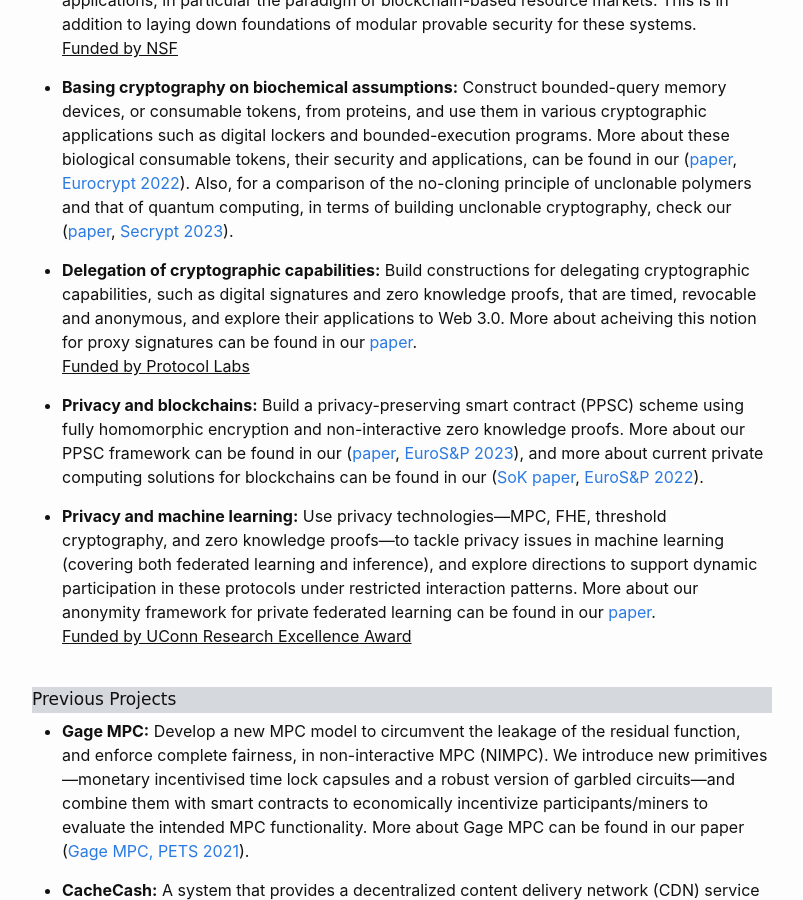
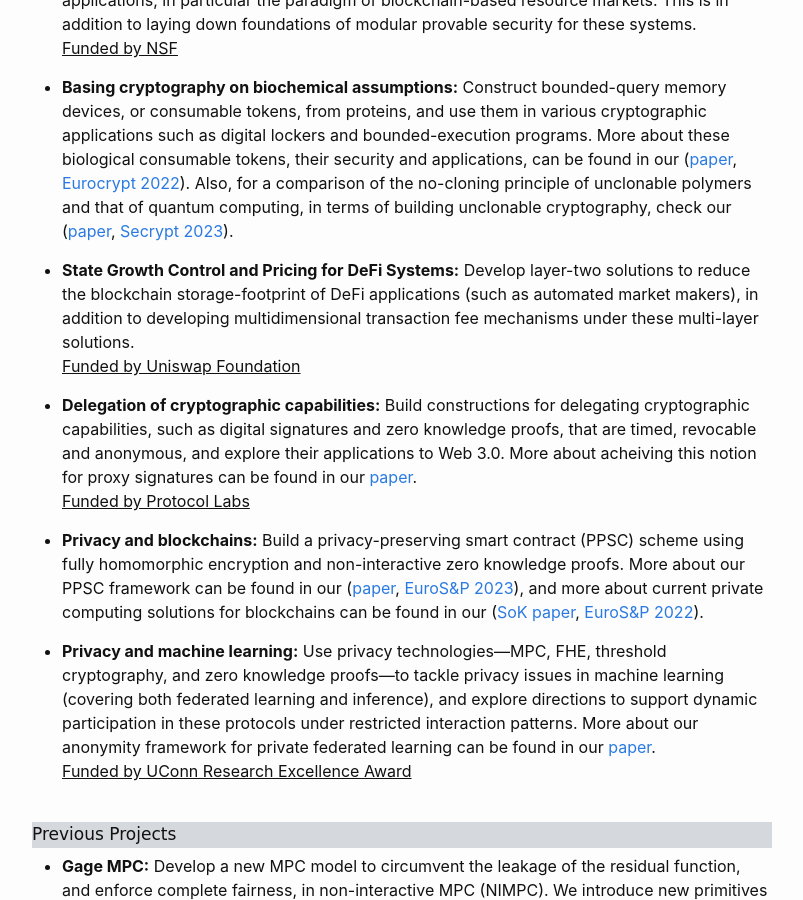
Before and after one commit to GhadaAlmashaqbeh/GhadaAlmashaqbeh.github.io, a Jekyll site: the page built from 01-research.md, in a window 1280 px wide and 900 px high, scrolled down 435 px. Shown: the whole window, without its empty margins (238-1041 px from the left). Built offline with Jekyll 4.4.1, drawn with Linux system fonts in a browser that asks for light colours.

Commit message:
edit overview

```diff
--- a/01-research.md
+++ b/01-research.md
@@ -17,6 +17,9 @@ My research interests span cryptography, computer security, and privacy with a l
 <u>Funded by NSF<u/>
 
 * **Basing cryptography on biochemical assumptions:** Construct bounded-query memory devices, or consumable tokens, from proteins, and use them in various cryptographic applications such as digital lockers and bounded-execution programs. More about these biological consumable tokens, their security and applications, can be found in our ([paper](https://link.springer.com/chapter/10.1007/978-3-031-06944-4_26), [Eurocrypt 2022](https://eurocrypt.iacr.org/2022/)). Also, for a comparison of the no-cloning principle of unclonable polymers and that of quantum computing, in terms of building unclonable cryptography, check our ([paper](https://eprint.iacr.org/2023/702), [Secrypt 2023](https://secrypt.scitevents.org/)).
+
+* **State Growth Control and Pricing for DeFi Systems:** Develop layer-two solutions to reduce the blockchain storage-footprint of DeFi applications (such as automated market makers), in addition to developing multidimensional transaction fee mechanisms under these multi-layer solutions.<br/>
+<u>Funded by Uniswap Foundation<u/>
 
 * **Delegation of cryptographic capabilities:** Build constructions for delegating cryptographic capabilities, such as digital signatures and zero knowledge proofs, that are timed, revocable and anonymous, and explore their applications to Web 3.0. More about acheiving this notion for proxy signatures can be found in our [paper](https://eprint.iacr.org/2023/833).<br/>
 <u>Funded by Protocol Labs<u/>
```
Also changed, not shown: index.md (+1 -1 lines).
